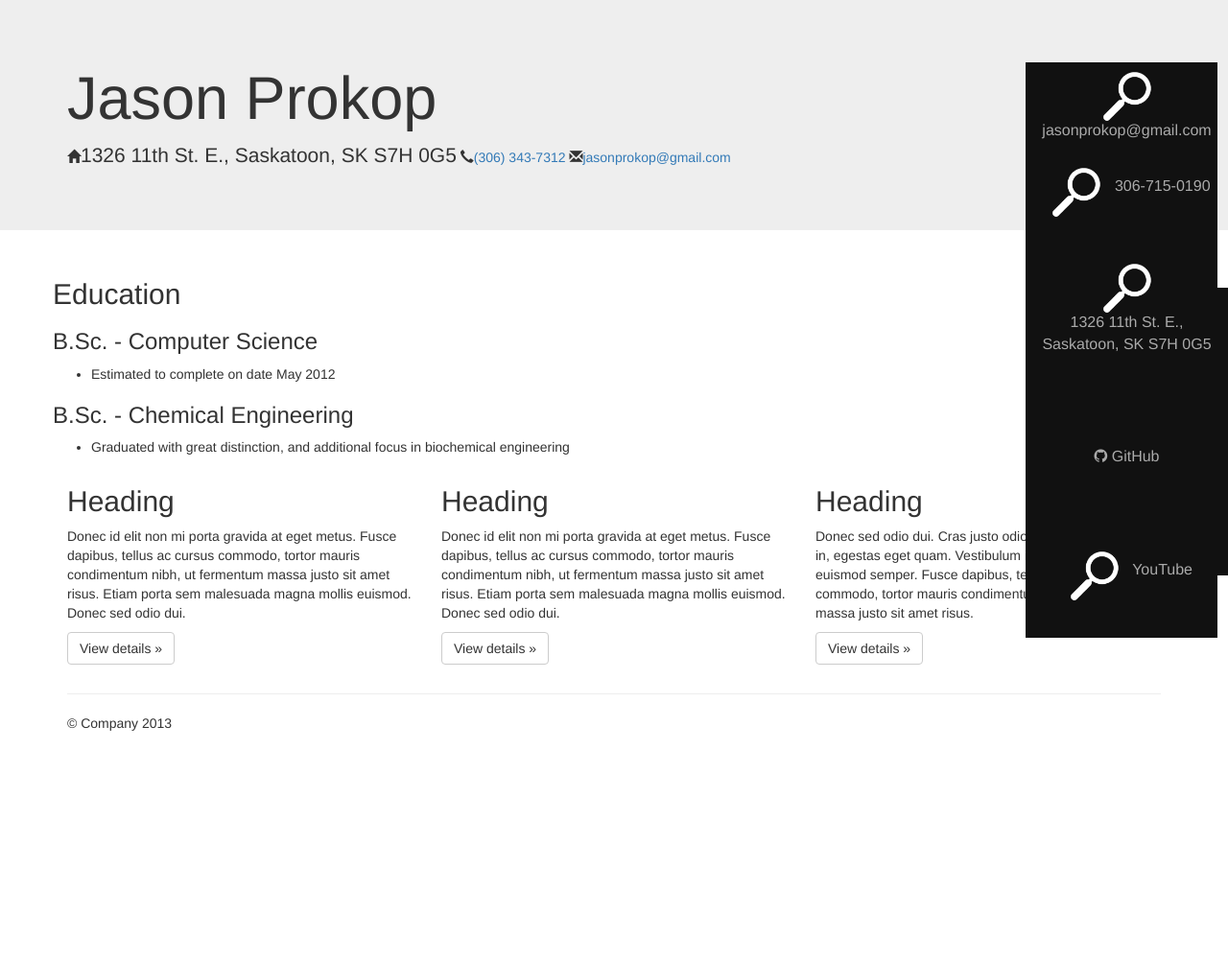
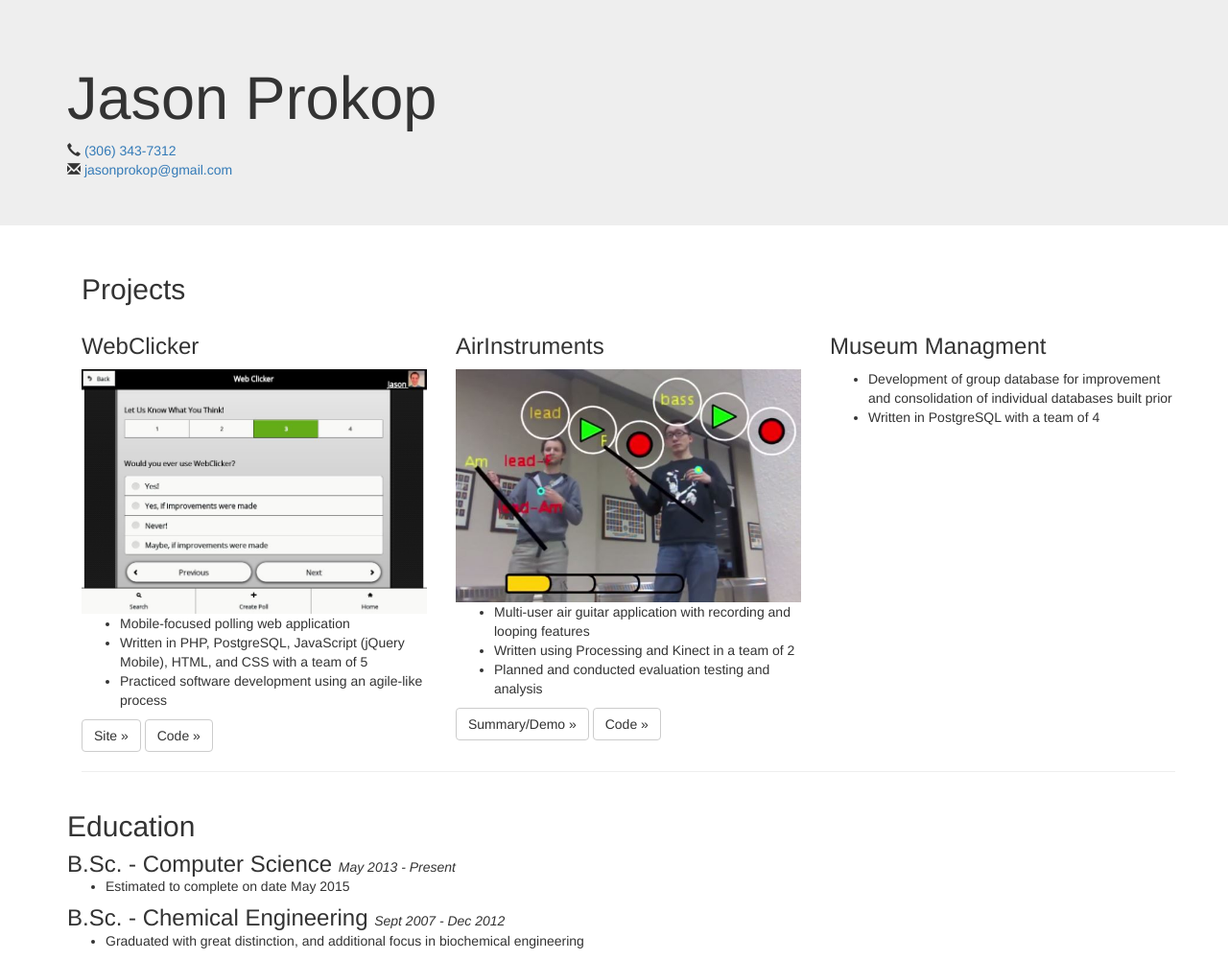
Before and after one commit to JasonProkop/JasonProkop.github.io, a plain HTML site: page index.html in a window 1280 px wide. Shown: the whole page at 96% size. Before the commit the page ends 800 px from the top, so only its background shows below. Drawn offline with nearby package versions, Linux system fonts and the light colour scheme; some icons are missing.

Commit message:
Removed sidebar; Added projects

```diff
--- a/index.html
+++ b/index.html
@@ -1,7 +1,8 @@
+
 <!DOCTYPE html>
-<html>
-<head>
-	<meta charset="utf-8">
+<html lang="en">
+  <head>
+    <meta charset="utf-8">
     <meta http-equiv="X-UA-Compatible" content="IE=edge">
     <meta name="viewport" content="width=device-width, initial-scale=1.0">
     <meta name="description" content="Portfolio of Jason Prokop">
@@ -12,115 +13,91 @@
     <!-- Bootstrap core CSS -->
     <link href="//netdna.bootstrapcdn.com/bootstrap/3.0.3/css/bootstrap.min.css" rel="stylesheet">
     <link href="//netdna.bootstrapcdn.com/bootstrap/3.0.0/css/bootstrap-glyphicons.css" rel="stylesheet">
-    <link href="//netdna.bootstrapcdn.com/font-awesome/4.0.3/css/font-awesome.css" rel="stylesheet">
 
-    <!-- Custom CSS -->
-    <!-- Inspired by: http://blog.bigtreeworld.com/197-windows-8-charm-html -->
-    <link rel='stylesheet' type='text/css' href='style.css'>
 
     <!-- HTML5 shim and Respond.js IE8 support of HTML5 elements and media queries -->
     <!--[if lt IE 9]>
       <script src="https://oss.maxcdn.com/libs/html5shiv/3.7.0/html5shiv.js"></script>
       <script src="https://oss.maxcdn.com/libs/respond.js/1.3.0/respond.min.js"></script>
     <![endif]-->
+  </head>
 
+  <body>
 
-</head>
-<body>
-	<!-- Name and contact information -->
+    <!-- Name and contact information -->
     <div class="jumbotron">
       <div class="container">
         <h1>Jason Prokop</h1>
-        <span class="glyphicon glyphicon-home"></span><p style="display:inline">1326 11th St. E., Saskatoon, SK S7H 0G5</p>
-		    <span class="glyphicon glyphicon-earphone"></span><a href="tel:+13063437312">(306) 343-7312</a>
-		    <span class="glyphicon glyphicon-envelope"></span><a href="mailto:jasonprokop@gmail.com">jasonprokop@gmail.com</a>
-		</p>
+        <div class="row">
+          <div class="col-xs-12">
+            <span class="glyphicon glyphicon-earphone"></span><a href="tel:+13063437312"> (306) 343-7312</a>
+          </div>
+          <div class="col-xs-12">
+            <span class="glyphicon glyphicon-envelope"></span><a href="mailto:jasonprokop@gmail.com"> jasonprokop@gmail.com</a>
+          </div>
+        </div>
       </div>
     </div>
 
-	<!-- Education -->
   <div class="container">
-      <div class="row">
-        <h2 id='Education'>Education</h2>
-        <h3>B.Sc. - Computer Science<small style='float:right'>May 2013 - Present</small></h3>
-        <ul>
-          <li><p>Estimated to complete on date May 2012</p></li>
-        </ul>
-        <h3>B.Sc. - Chemical Engineering <small style='float:right'>Sept 2007 - Dec 2012</small></h3>
-        <ul>
-          <li><p>Graduated with great distinction, and additional focus in biochemical engineering</p></li>
-        </ul>
-      </div>
-    </div>
 
-      <!-- Other Projects -->
+      <!-- Projects -->
       <div class="container">
-      <!-- Example row of columns -->
+      <h2>Projects</h2>
       <div class="row">
         <div class="col-md-4">
-          <h2>Heading</h2>
-          <p>Donec id elit non mi porta gravida at eget metus. Fusce dapibus, tellus ac cursus commodo, tortor mauris condimentum nibh, ut fermentum massa justo sit amet risus. Etiam porta sem malesuada magna mollis euismod. Donec sed odio dui. </p>
-          <p><a class="btn btn-default" href="#" role="button">View details &raquo;</a></p>
+          <h3>WebClicker</h3>
+          <img src="WebClicker.jpg" width='100%'>
+          <ul>
+            <li>Mobile-focused polling web application</li>
+            <li>Written in PHP, PostgreSQL, JavaScript (jQuery Mobile), HTML, and CSS with a team of 5</li>
+            <li>Practiced software development using an agile-like process</li>
+          </ul>
+          <a class="btn btn-default" href="http://www.webclicker.tk/" role="button">Site &raquo;</a>
+          <a class="btn btn-default" href="https://github.com/JasonProkop/cmpt370" role="button">Code &raquo;</a>
         </div>
         <div class="col-md-4">
-          <h2>Heading</h2>
-          <p>Donec id elit non mi porta gravida at eget metus. Fusce dapibus, tellus ac cursus commodo, tortor mauris condimentum nibh, ut fermentum massa justo sit amet risus. Etiam porta sem malesuada magna mollis euismod. Donec sed odio dui. </p>
-          <p><a class="btn btn-default" href="#" role="button">View details &raquo;</a></p>
+          <h3>AirInstruments</h3>
+          <img src="AirInstruments.JPG" width='100%'>
+          <ul>
+            <li>Multi-user air guitar application with recording and looping features</li>
+            <li>Written using Processing and Kinect in a team of 2</li>
+            <li>Planned and conducted evaluation testing and analysis</li>
+          </ul>
+          <a class="btn btn-default" href="http://www.youtube.com/watch?v=802u0E9E12c" role="button">Summary/Demo &raquo;</a>
+          <a class="btn btn-default" href="https://github.com/zillionk/AirInstruments" role="button">Code &raquo;</a>
        </div>
         <div class="col-md-4">
-          <h2>Heading</h2>
-          <p>Donec sed odio dui. Cras justo odio, dapibus ac facilisis in, egestas eget quam. Vestibulum id ligula porta felis euismod semper. Fusce dapibus, tellus ac cursus commodo, tortor mauris condimentum nibh, ut fermentum massa justo sit amet risus.</p>
-          <p><a class="btn btn-default" href="#" role="button">View details &raquo;</a></p>
+          <h3>Museum Managment</h3>
+          <ul>
+            <li>Development of group database for improvement and consolidation of individual databases built prior</li>
+            <li>Written in PostgreSQL with a team of 4 </li>
+          </ul>
         </div>
       </div>
 
       <hr>
 
-      <footer>
-        <p>&copy; Company 2013</p>
-      </footer>
+      <!-- Education -->
+
+      <div class="row">
+        <h2>Education</h2>
+        <h3 style='display:inline'>B.Sc. - Computer Science </h3><i>May 2013 - Present</i>
+        <ul>
+          <li><p>Estimated to complete on date May 2015</p></li>
+        </ul>
+        <h3 style='display:inline'>B.Sc. - Chemical Engineering </h3><i>Sept 2007 - Dec 2012</i>
+        <ul>
+          <li><p>Graduated with great distinction, and additional focus in biochemical engineering</p></li>
+        </ul>
+      </div>
     </div> <!-- /container -->
 
 
     <!-- Bootstrap core JavaScript
     ================================================== -->
     <!-- Placed at the end of the document so the pages load faster -->
-    <script src="https://code.jquery.com/jquery-1.10.2.min.js"></script>
-    <script src="../../dist/js/bootstrap.min.js"></script>
-	<div class='contactbar'>
-		<div class='contactbarcontent'>
-			<a href="mailto:jasonprokop@gmail.com">
-				<div class='contactbardiv action'>
-					<img alt='' src='images/search.png' width='70px' height='70px' />
-					jasonprokop@gmail.com
-				</div>
-			</a>
-			<a href="tel:3067150190">
-				<div class='contactbardiv action'>
-					<img alt='' src='images/search.png' width='70px' height='70px' />
-					306-715-0190
-				</div>
-			</a>
-			<div class='contactbardiv'>
-				<img alt='' src='images/search.png' width='70px' height='70px' />
-				<p>1326 11th St. E., Saskatoon, SK S7H 0G5</p>
-			</div>
-			<div class='contactbardiv'>
-				<!-- Empty Spacer -->
-			</div>
-			<a href='https://github.com/JasonProkop'>
-				<div class='contactbardiv action'>
-					<i class="fa fa-github"></i>
-					GitHub
-				</div>
-			</a>
-			<a href='http://www.youtube.com/user/TheSidjilimasa'>
-				<div class='contactbardiv action'>
-					<img alt='' src='images/search.png' width='70px' height='70px' />
-					YouTube
-				</div>
-			</a>
-		</div>
-	</div>
-</body>
+    <!-- <script src="https://code.jquery.com/jquery-1.10.2.min.js"></script>
+    <script src="../../dist/js/bootstrap.min.js"></script> -->
+  </body>
 </html>
```
Also changed, not shown: AirInstruments.JPG (added), WebClicker.jpg (added).
